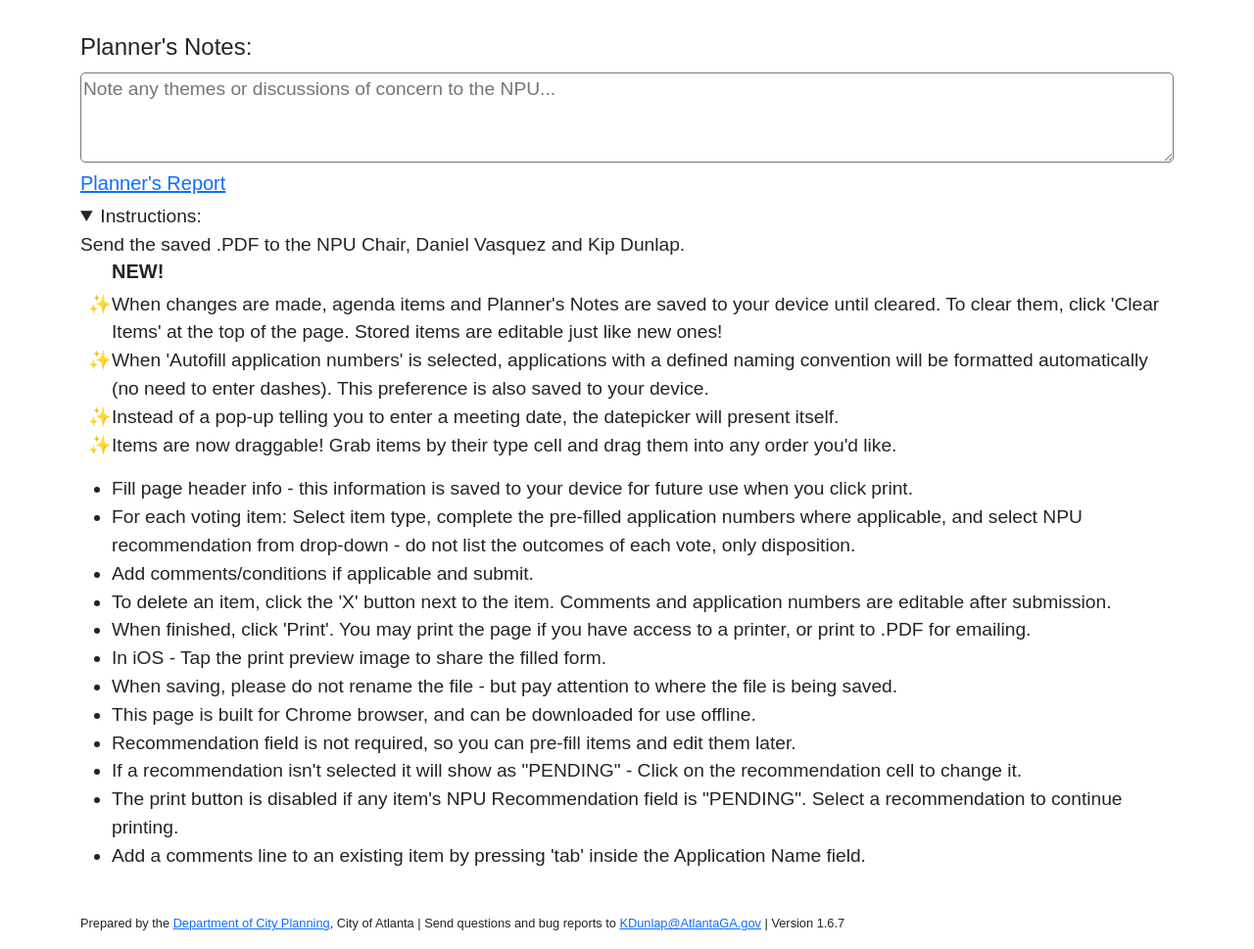
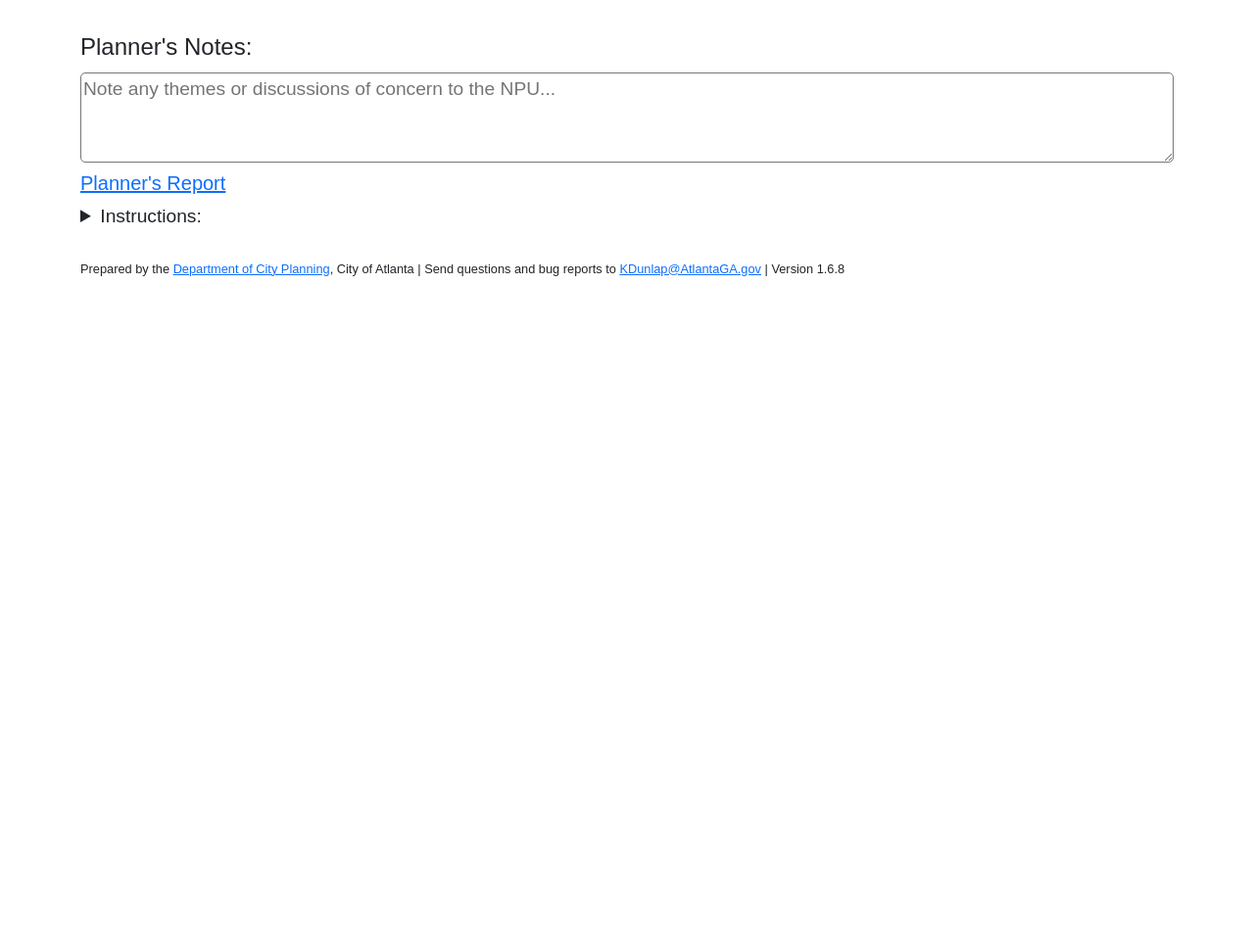
Before and after one commit to UrbaneD0ge/VotingForm, a website built with Parcel: page index.html in a window 1280 px wide. Shown: the part 710-1679 px from the top of the page at 98% size. After the commit the page ends 1010 px from the top, so only its background shows below. Built offline with nearby package versions, Linux system fonts and the light colour scheme; files whose address does not match are found by name.

Commit message:
override print margins, close instructions, v1.6.8

```diff
--- a/index.html
+++ b/index.html
@@ -180,7 +180,7 @@
         target='_blank'>Planner's Report</a></h5>
   </div>
   <footer>
-    <details open id='instructions'>
+    <details id='instructions'>
       <li style='list-style-type:none;'>Send the saved .PDF to the NPU Chair, Daniel Vasquez and Kip Dunlap.</li>
       <summary>Instructions:</summary>
       <ul style='list-style-type: "✨";'>
@@ -218,7 +218,7 @@
     <p>Prepared by the <a href='https://www.atlantaga.gov/government/departments/city-planning'
         target='_blank'>Department of City
         Planning</a>, City of Atlanta | Send questions and bug reports to <a
-        href="mailto:kdunlap@atlantaga.gov">KDunlap@AtlantaGA.gov</a> | Version 1.6.7</p>
+        href="mailto:kdunlap@atlantaga.gov">KDunlap@AtlantaGA.gov</a> | Version 1.6.8</p>
   </footer>
   <script src="app.js" async defer></script>
   <script type='module'>
--- a/style.css
+++ b/style.css
@@ -228,6 +228,10 @@ and (max-width : 425px) {
   }
 }
 
+@page {
+  margin: 0mm !important;
+}
+
 @media print {
   #newItem {
     visibility: hidden;
@@ -238,10 +242,11 @@ and (max-width : 425px) {
   print-color-adjust: exact !important;
   }
   body {
-    margin: 0.4 !important;
+    margin: 0.2 !important;
     filter: grayscale(100%);
     -webkit-filter: grayscale(100%);
   }
+
   #fillToggle {
     display: none;
   }
```
